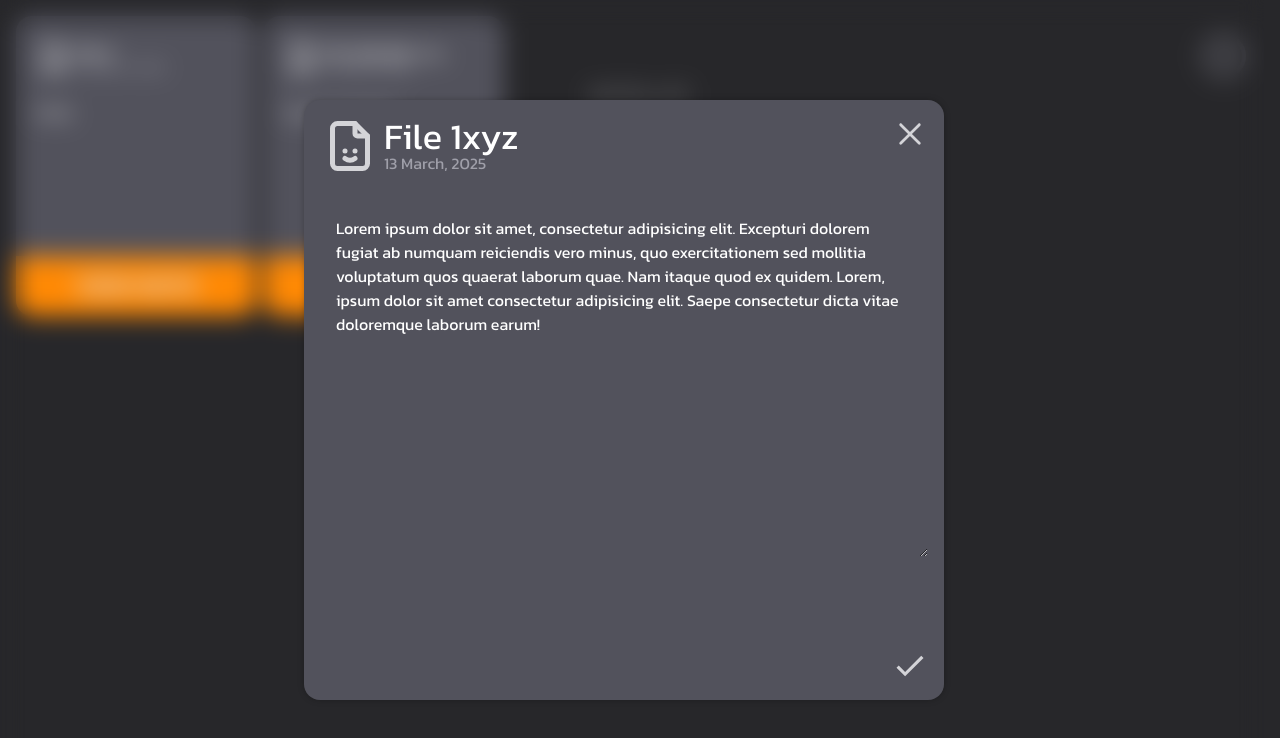
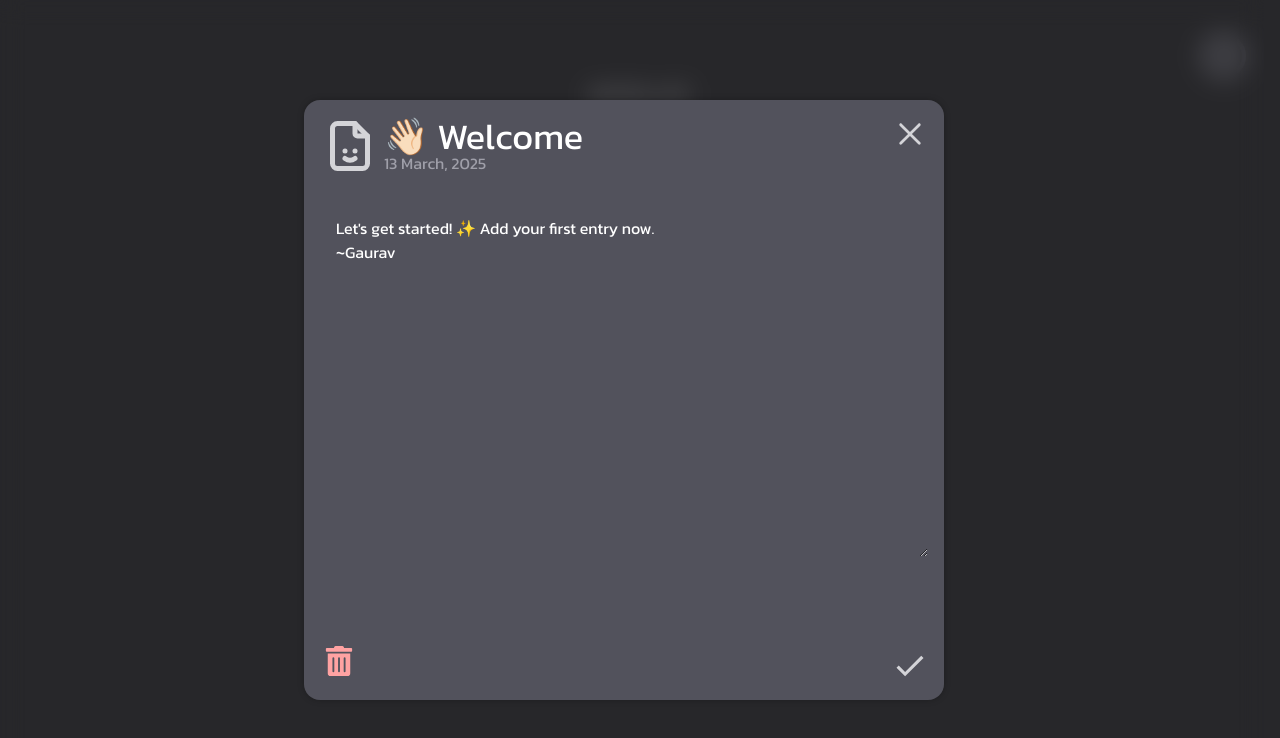
Before and after one commit to gaurav1-9/react-notes-app, a React (Vite) app: page / in a window 1280 px wide. Both pictures are taken after a click on the element "VIEW NOTE". Shown: the top 738 px of the page. Built offline with nearby package versions, Linux system fonts and the light colour scheme.

Commit message:
addition of card entry

```diff
--- a/src/Cards.jsx
+++ b/src/Cards.jsx
@@ -50,7 +50,7 @@ function Cards({ cardDetails, foregroundRef, id, dataChange }) {
           </p>
         </div>
       </motion.div>
-    ) : <ExpandedCard cardDetails={cardDetails} setView={setView} id={id} updateFunc={updateContent}/>
+    ) : <ExpandedCard cardDetails={cardDetails} setView={setView} id={id} isAdd={false} updateFunc={updateContent}/>
   );
 }
 
--- a/src/ExpandedCard.jsx
+++ b/src/ExpandedCard.jsx
@@ -1,10 +1,12 @@
 import React, { useState } from 'react'
 import { TbFileSmile } from "react-icons/tb";
 import { IoMdCheckmark } from "react-icons/io";
+import { FaTrashAlt } from "react-icons/fa";
 import { RxCross2 } from "react-icons/rx";
 import { Tooltip } from 'react-tooltip';
+import metaDate from './date';
 
-function ExpandedCard({cardDetails, setView, id, updateFunc}) {
+function ExpandedCard({cardDetails, setView, id, updateFunc, isAdd}) {
     const [title, setTitle] = useState(cardDetails.title);
     const [desc, setDesc] = useState(cardDetails.desc);
     return (
@@ -17,17 +19,20 @@ function ExpandedCard({cardDetails, setView, id, updateFunc}) {
                             <input
                                 className='text-4xl outline-none bg-transparent text-white'
                                 value={
-                                    (title==="")?"":title
+                                    (title==="" || title===undefined)?"":title
                                 }
                                 onChange={(e) => {
                                         setTitle(e.target.value)
                                     }
                                 }
                                 placeholder={
-                                    (title==="")?"File "+(id+1):""
+                                    (title==="" || title===undefined)?"File "+(id+1):""
                                 }
                             />
-                            <p className='leading-3.5 text-zinc-400'>{cardDetails.meta}</p>
+                            <p className='leading-3.5 text-zinc-400'>{
+                                    (cardDetails.meta===undefined)?metaDate:cardDetails.meta
+                                }
+                            </p>
                         </div>
                     </div>
                     <RxCross2
@@ -43,10 +48,10 @@ function ExpandedCard({cardDetails, setView, id, updateFunc}) {
                 <textarea
                     className='mt-10 px-4 w-full h-3/5 outline-none bg-transparent text-white'
                     value={
-                        (desc==="")?"":desc
+                        (desc==="" || desc===undefined)?"":desc
                     }
                     placeholder={
-                        (desc==="")? "Write your thoughts here...":desc
+                        (desc==="" || desc===undefined)? "Write your thoughts here...":desc
                     }
                     onChange={(e) => {
                             setDesc(e.target.value)
@@ -62,8 +67,16 @@ function ExpandedCard({cardDetails, setView, id, updateFunc}) {
                         setView(false);
                     }}
                 />
+                {(!isAdd)?<FaTrashAlt
+                    data-tooltip-id='del'
+                    className='absolute bottom-6 left-5 text-red-300 outline-none text-3xl hover:text-red-400 cursor-pointer'
+                    onClick={() => {
+                        setView(false);
+                    }}
+                />:null}
 
                 <Tooltip id='done' content='Confirm' place='left' style={{ borderRadius: 10 }} variant='light' />
+                <Tooltip id='del' content='Delete Card' place='right' style={{ borderRadius: 10 }} variant='light' />
                 <Tooltip id='close' content='Close' place='left' style={{ borderRadius: 10 }} variant='light' />
             </div>
         </div>
--- a/src/Foreground.jsx
+++ b/src/Foreground.jsx
@@ -1,35 +1,31 @@
-import React, { useRef } from 'react'
+import React, { useRef, useState } from 'react'
 import Cards from './Cards';
 import { FiPlusCircle } from "react-icons/fi";
 import { Tooltip } from 'react-tooltip'
+import ExpandedCard from './ExpandedCard';
+import metaDate from './date';
 
 function Foreground() {
     const componentRef = useRef(null);
-    const months = ["January", "February", "March", "April", "May", "June", "July", "August", "September", "October", "November", "December"];
-    const d = new Date();
 
-    var cardInfo = [
+
+    const [cardInfo, setCardInfo] = useState([
         {
-        "title": "File 1xyz",
-        "desc": "Lorem ipsum dolor sit amet, consectetur adipisicing elit. Excepturi dolorem fugiat ab numquam reiciendis vero minus, quo exercitationem sed mollitia voluptatum quos quaerat laborum quae. Nam itaque quod ex quidem. Lorem, ipsum dolor sit amet consectetur adipisicing elit. Saepe consectetur dicta vitae doloremque laborum earum!",
-        "meta": d.getDate()+" "+months[d.getMonth()]+", "+d.getFullYear()
+        "title": "👋🏻 Welcome",
+        "desc": "Let's get started! ✨ Add your first entry now.\n~Gaurav",
+        "meta": metaDate
         },
-        {
-        "title": "",
-        "desc": "Hello",
-        "meta": d.getDate()+" "+months[d.getMonth()]+", "+d.getFullYear()
-        },
-        {
-        "title": "File 3jbcjkbc xyz abc",
-        "desc": "slsxnasnxlknlkx",
-        "meta": d.getDate()+" "+months[d.getMonth()]+", "+d.getFullYear()
-        },
-    ]
+    ])
 
     function dataChange(id,title,desc){
-        console.log("Partent: "+id+", "+title+","+desc)
         cardInfo[id].title = title;
         cardInfo[id].desc = desc;
+    }
+
+    const [addView, setAddView] = useState(false)
+
+    function addData(title,desc){
+        setCardInfo(prev => [...prev, { title: title, desc: desc, meta: metaDate }]);
     }
 
     return (
@@ -42,7 +38,11 @@ function Foreground() {
             ))
         }
         <div className='absolute top-8 right-8'>
-            <FiPlusCircle data-tooltip-id='addNew' className='text-zinc-500 text-5xl cursor-pointer'/>
+            <FiPlusCircle
+                data-tooltip-id='addNew'
+                className='text-zinc-500 text-5xl cursor-pointer'
+                onClick={()=>setAddView(true)}
+            />
             <Tooltip
                 id='addNew'
                 content='Add new'
@@ -51,6 +51,11 @@ function Foreground() {
                 style={{borderRadius:10}}
             />
         </div>
+        {
+            (addView)
+            ?<ExpandedCard cardDetails={cardInfo} id={cardInfo.length} setView={setAddView} isAdd={true} updateFunc={addData} />
+            :null
+        }
     </div>
   );
 }
--- /dev/null
+++ b/src/date.jsx
@@ -0,0 +1,5 @@
+const months = ["January", "February", "March", "April", "May", "June", "July", "August", "September", "October", "November", "December"];
+const d = new Date();
+const metaDate = d.getDate()+" "+months[d.getMonth()]+", "+d.getFullYear()
+
+export default metaDate;
```
